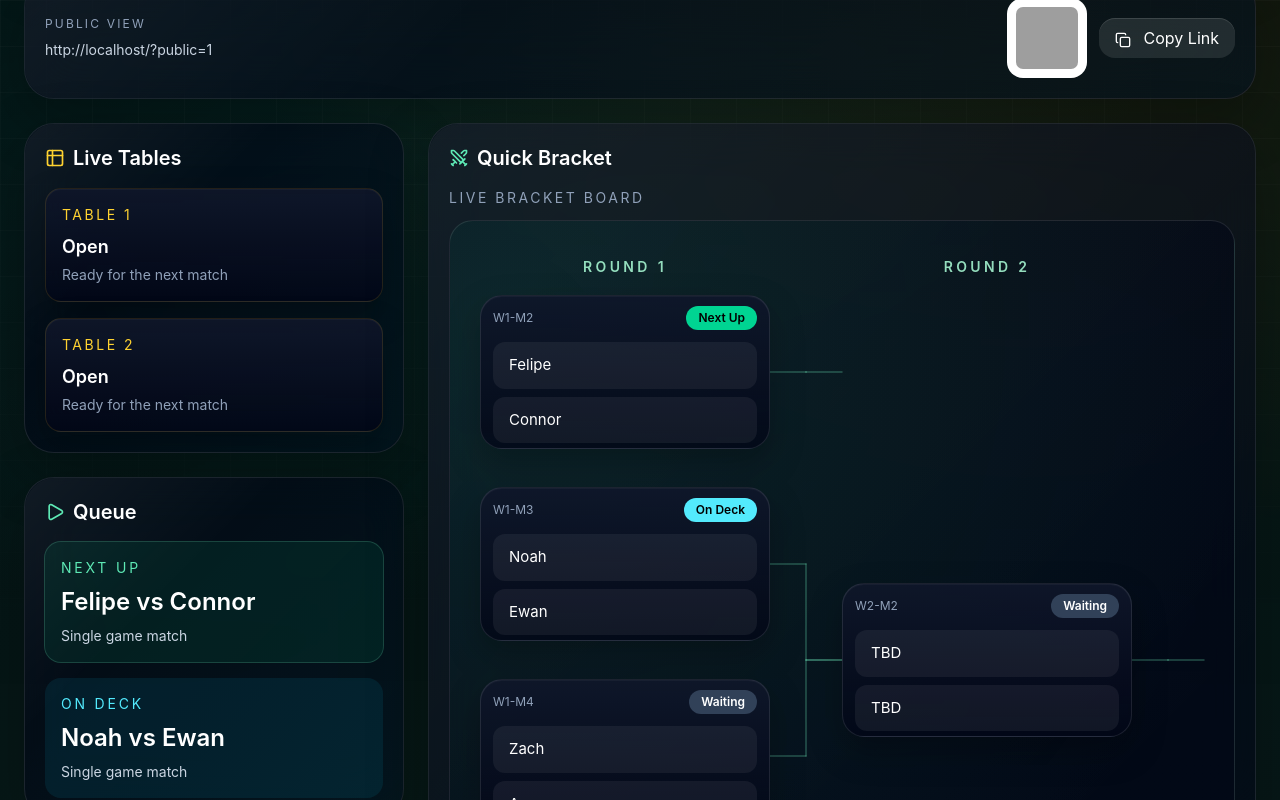
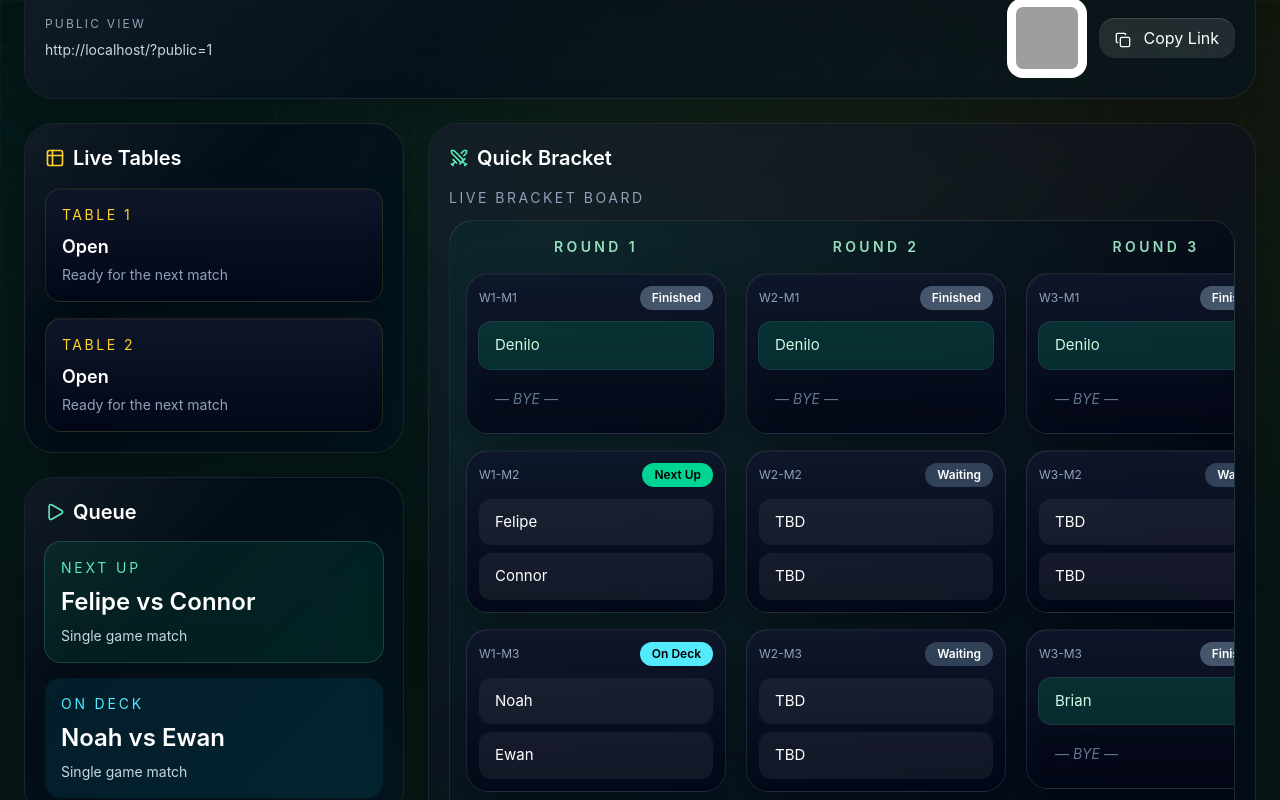
Before and after one commit to tjblech/Billiards, a React (Vite) app: page / in a window 1280 px wide. Both pictures are taken after a click on the button "Build Bracket + Queue". Shown: the part 713-1513 px from the top of the page. Built offline with nearby package versions, Linux system fonts and the light colour scheme; grey boxes are pictures that could not be loaded.

Commit message:
Add files via upload

```diff
--- a/src/App.tsx
+++ b/src/App.tsx
@@ -1297,12 +1297,10 @@ function SingleBracketGraphic({
   animatedMatchIds?: string[];
   title?: string;
 }) {
-  // Hide bye matches — auto-advanced, no need to show them
-  const visibleMatches = matches.filter((m) => !isByeMatch(m));
-  if (visibleMatches.length === 0) return null;
+  if (matches.length === 0) return null;
 
   const roundMap = new Map<number, Match[]>();
-  for (const match of visibleMatches) {
+  for (const match of matches) {
     const arr = roundMap.get(match.round) ?? [];
     arr.push(match);
     roundMap.set(match.round, arr);
@@ -1312,139 +1310,47 @@ function SingleBracketGraphic({
     .sort((a, b) => a[0] - b[0])
     .map(([roundNumber, roundMatches]) => [roundNumber, [...roundMatches].sort((a, b) => a.slot - b.slot)] as const);
 
-  const matchHeight = compact ? 154 : 186;
-  const firstRoundGap = compact ? 38 : 58;
-  const cardWidth = compact ? 290 : 330;
-  const colGap = compact ? 72 : 92;
-  const roundHeaderHeight = title ? 96 : 44;
-  const innerPad = 18;
-  const bottomBuffer = compact ? 96 : 128;
-
-  const firstRoundCount = orderedRounds[0][1].length;
-  const maxRoundCount = Math.max(...orderedRounds.map(([_, rm]) => rm.length));
-  const firstRoundStep = matchHeight + firstRoundGap;
-  const bodyHeight = Math.max(maxRoundCount * matchHeight + Math.max(maxRoundCount - 1, 0) * firstRoundGap + bottomBuffer, matchHeight + bottomBuffer);
-  const totalHeight = roundHeaderHeight + innerPad + bodyHeight + innerPad * 2;
-  const totalWidth = orderedRounds.length * cardWidth + Math.max(orderedRounds.length - 1, 0) * colGap + innerPad * 2;
-
-  const centersByMatch = new Map<string, number>();
-  const topsByMatch = new Map<string, number>();
-
-  // Helper: get the Y center for a match, walking past hidden bye matches to find a visible ancestor
-  function resolveCenter(m: Match | undefined): number | undefined {
-    if (!m) return undefined;
-    const c = centersByMatch.get(m.id);
-    if (typeof c === "number") return c;
-    // This match was a bye (hidden) - try its own parent
-    if (m.source1) {
-      const parent = matches.find((p) => p.id === m.source1!.matchId);
-      return resolveCenter(parent);
-    }
-    return undefined;
-  }
-
-  orderedRounds.forEach(([roundNumber, roundMatches], roundIndex) => {
-    roundMatches.forEach((match, index) => {
-      let centerY = 0;
-      if (roundIndex === 0) {
-        centerY = roundHeaderHeight + innerPad + index * firstRoundStep + matchHeight / 2;
-      } else {
-        const isLOddDropIn = match.bracket === "L" && roundNumber > 1 && roundNumber % 2 === 1;
-        let prevA: Match | undefined;
-        let prevB: Match | undefined;
-        if (isLOddDropIn) {
-          prevA = matches.find((m) => m.bracket === "L" && m.round === match.round - 1 && m.slot === match.slot);
-          prevB = undefined;
-        } else {
-          prevA = matches.find((m) => m.round === match.round - 1 && m.bracket === match.bracket && m.slot === match.slot * 2);
-          prevB = matches.find((m) => m.round === match.round - 1 && m.bracket === match.bracket && m.slot === match.slot * 2 + 1);
-        }
-        const fallbackTop = roundHeaderHeight + innerPad + index * firstRoundStep;
-        const aCenter = resolveCenter(prevA);
-        const bCenter = resolveCenter(prevB);
-        if (typeof aCenter === "number" && typeof bCenter === "number") centerY = (aCenter + bCenter) / 2;
-        else if (typeof aCenter === "number") centerY = aCenter;
-        else if (typeof bCenter === "number") centerY = bCenter;
-        else centerY = fallbackTop + matchHeight / 2;
-      }
-      centersByMatch.set(match.id, centerY);
-      topsByMatch.set(match.id, centerY - matchHeight / 2);
-    });
-  });
+  const cardWidth = compact ? 260 : 310;
+  const minHeight = compact ? 128 : 150;
 
   return (
-    <div className="bracket-board w-full overflow-x-auto overflow-y-visible rounded-3xl border border-white/10 bg-black/20 p-3 pb-8" style={{WebkitOverflowScrolling: "touch"}}>
+    <div className="bracket-board w-full overflow-x-auto rounded-3xl border border-white/10 bg-black/20 p-4" style={{ WebkitOverflowScrolling: "touch" }}>
+      {title ? (
+        <div className="mb-5 text-sm font-semibold uppercase tracking-[0.24em] text-emerald-200/90">
+          {title}
+        </div>
+      ) : null}
+
       <div
-        className="relative min-w-full overflow-visible"
+        className="grid items-start gap-5"
         style={{
-          width: `${Math.max(totalWidth, 760)}px`,
-          height: `${totalHeight}px`,
-          minHeight: `${totalHeight}px`,
-          paddingBottom: `${innerPad}px`,
+          gridTemplateColumns: `repeat(${orderedRounds.length}, minmax(${cardWidth}px, ${cardWidth}px))`,
+          minWidth: `${orderedRounds.length * cardWidth + Math.max(orderedRounds.length - 1, 0) * 20}px`,
         }}
       >
-        {title ? (
-  <div className="absolute left-0 top-0 text-sm font-semibold uppercase tracking-[0.24em] text-emerald-200/90">
-    {title}
-  </div>
-) : null}
-
-        <svg
-          className="pointer-events-none absolute left-0 top-0"
-          width={Math.max(totalWidth, 760)}
-          height={totalHeight}
-          viewBox={`0 0 ${Math.max(totalWidth, 760)} ${totalHeight}`}
-          fill="none"
-        >
-          {orderedRounds.slice(0, -1).flatMap(([roundNumber, roundMatches], roundIndex) =>
-            roundMatches.map((match) => {
-              const fromCenterY = centersByMatch.get(match.id) ?? 0;
-              const fromX = innerPad + roundIndex * (cardWidth + colGap) + cardWidth;
-              const elbowX = fromX + colGap / 2;
-              // For L bracket: even next round = consolidation (slot/2), odd next round = drop-in (same slot)
-              const nextRoundIsDropIn = match.bracket === "L" && (match.round + 1) % 2 === 1 && match.round + 1 > 1;
-              const nextSlot = nextRoundIsDropIn ? match.slot : Math.floor(match.slot / 2);
-              const nextMatch = matches.find((m) => m.round === match.round + 1 && m.bracket === match.bracket && m.slot === nextSlot);
-              const toCenterY = nextMatch ? centersByMatch.get(nextMatch.id) ?? fromCenterY : fromCenterY;
-
-              return (
-                <g key={`${match.id}-connector`} stroke="rgba(110, 231, 183, 0.32)" strokeWidth="1.5" strokeLinecap="round">
-                  <line x1={fromX} y1={fromCenterY} x2={elbowX} y2={fromCenterY} />
-                  <line x1={elbowX} y1={fromCenterY} x2={elbowX} y2={toCenterY} />
-                  <line x1={elbowX} y1={toCenterY} x2={fromX + colGap} y2={toCenterY} />
-                </g>
-              );
-            })
-          )}
-        </svg>
-
-        {orderedRounds.map(([roundNumber, roundMatches], roundIndex) => {
-          const columnLeft = innerPad + roundIndex * (cardWidth + colGap);
-          return (
-            <div key={roundNumber} className="absolute top-0" style={{ left: `${columnLeft}px`, width: `${cardWidth}px` }}>
-              <div className="mb-3 h-11 pt-6 text-center text-sm font-semibold uppercase tracking-[0.24em] text-emerald-200/90">
+        {orderedRounds.map(([roundNumber, roundMatches]) => (
+          <div key={roundNumber} className="min-w-0">
+            <div className="mb-4 text-center text-sm font-semibold uppercase tracking-[0.24em] text-emerald-200/90">
               {getRoundTitle(roundNumber, roundMatches.length, roundMatches[0]?.bracket ?? "W")}
             </div>
 
+            <div className="space-y-4">
               {roundMatches.map((match) => {
-                const top = topsByMatch.get(match.id) ?? roundHeaderHeight + innerPad;
                 const isRealWin = match.status === "finished";
-
                 const winner1 = isRealWin && match.winnerId === match.player1Id;
                 const winner2 = isRealWin && match.winnerId === match.player2Id;
 
                 return (
                   <div
                     key={match.id}
-                    className="absolute left-0"
-                    style={{ top: `${top}px`, width: `${cardWidth}px`, height: `${matchHeight}px` }}
+                    className={`bracket-match rounded-[22px] border border-white/10 bg-[#081325]/95 p-3 shadow-[0_12px_30px_rgba(0,0,0,0.28)] transition-all duration-300 ${animatedMatchIds.includes(match.id) ? "animate-[queueSlide_0.42s_ease-out]" : ""}`}
+                    style={{ minHeight: `${minHeight}px` }}
                   >
-                    <div className={`bracket-match flex h-full flex-col rounded-[22px] border border-white/10 bg-[#081325]/95 px-3 pb-4 pt-2.5 shadow-[0_12px_30px_rgba(0,0,0,0.28)] overflow-visible transition-all duration-300 ${animatedMatchIds.includes(match.id) ? "animate-[queueSlide_0.42s_ease-out]" : ""}`}>
-                      <div className="mb-2 flex items-center justify-between gap-2 text-xs text-slate-400">
+                    <div className="mb-3 flex items-center justify-between gap-2 text-xs text-slate-400">
                       <span>{getMatchDisplayLabel(match)}</span>
                       <StatusPill status={match.status} />
                     </div>
-                      <div className="mt-1 flex-1 space-y-2 text-[15px] min-h-0">
+                    <div className="space-y-2 text-[15px]">
                       <div className={`truncate rounded-xl px-4 py-3 ${winner1 ? "bg-emerald-500/18 text-emerald-100 ring-1 ring-emerald-300/20" : isByeSlot(match, 1) ? "bg-black/10 text-slate-500 italic text-sm" : "bg-white/[0.06]"}`}>
                         {playerNameForSlot(tournament.players, match, 1)}
                       </div>
@@ -1453,12 +1359,11 @@ function SingleBracketGraphic({
                       </div>
                     </div>
                   </div>
-                  </div>
                 );
               })}
             </div>
-          );
-        })}
+          </div>
+        ))}
       </div>
     </div>
   );
@@ -1478,8 +1383,9 @@ function GrandFinalGraphic({
   return (
     <div className="grid gap-4 lg:grid-cols-2">
       {matches.sort((a, b) => a.round - b.round).map((match) => {
-        const winner1 = match.winnerId === match.player1Id && match.winnerId;
-        const winner2 = match.winnerId === match.player2Id && match.winnerId;
+        const isRealWin = match.status === "finished";
+        const winner1 = isRealWin && match.winnerId === match.player1Id;
+        const winner2 = isRealWin && match.winnerId === match.player2Id;
         return (
           <div key={match.id} className={`bracket-match rounded-[22px] border border-white/10 bg-[#081325]/95 p-4 shadow-[0_12px_30px_rgba(0,0,0,0.28)] ${animatedMatchIds.includes(match.id) ? "animate-[queueSlide_0.42s_ease-out]" : ""}`}>
             <div className="mb-3 flex items-center justify-between gap-2 text-xs text-slate-400">
```
Lines whose indentation alone changed are shown as unchanged.
